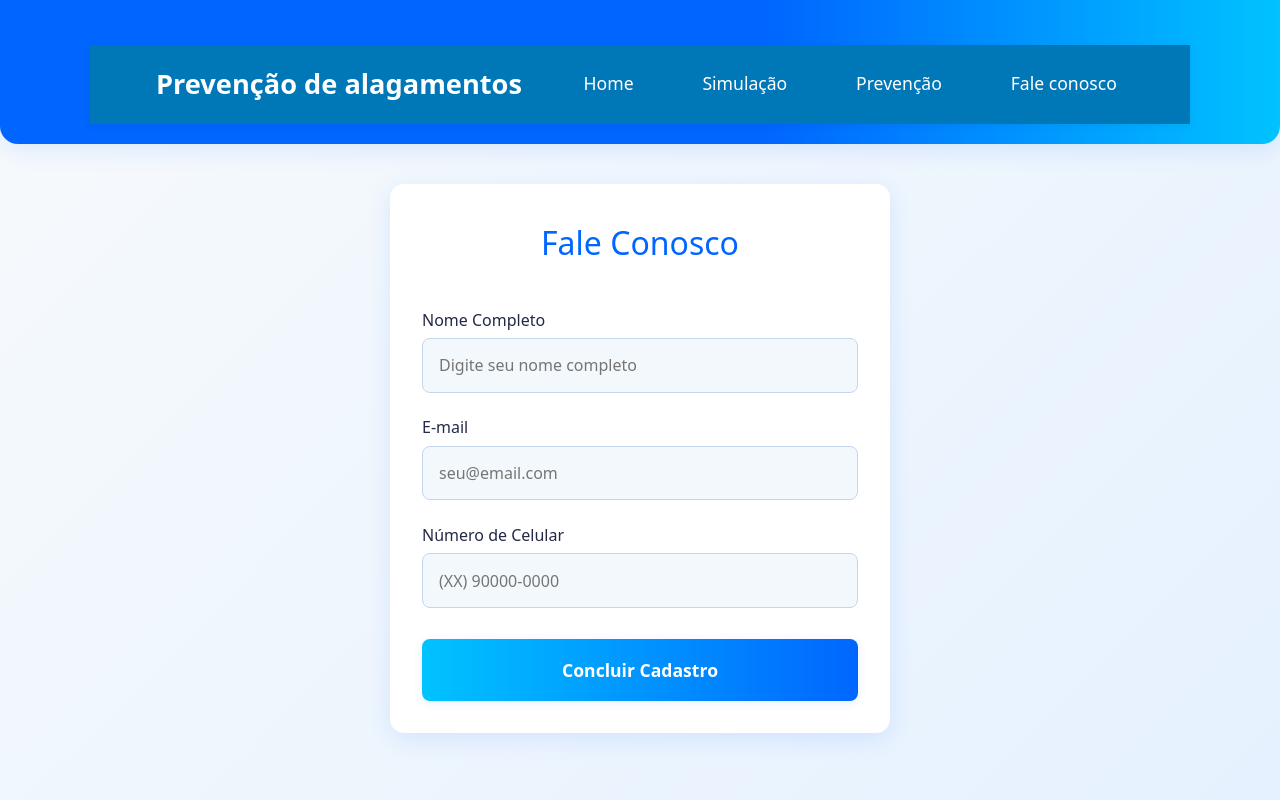
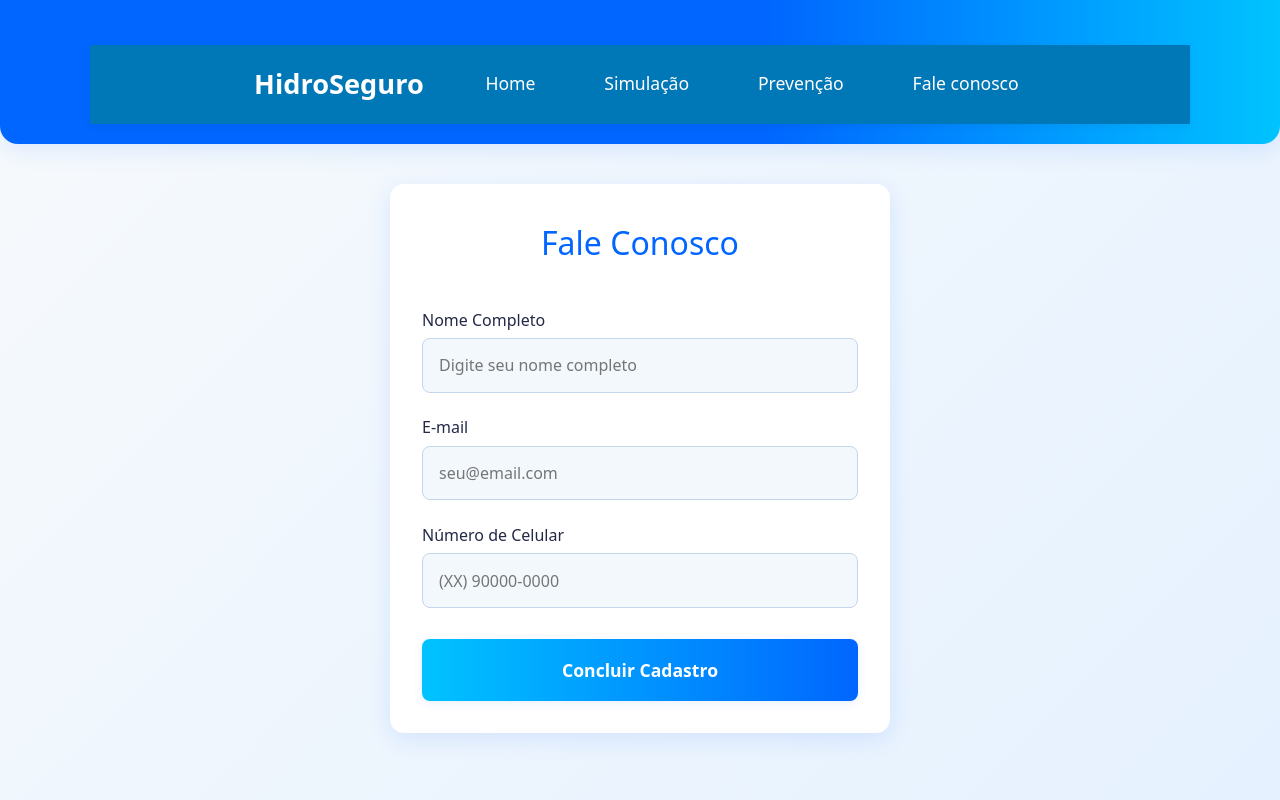
Before and after one commit to Gustavo-Oliver07/global-solution-9, a plain HTML site: page faleConosco.html in a window 1280 px wide. Shown: the top 800 px of the page. Drawn offline with nearby package versions, Linux system fonts and the light colour scheme.

Commit message:
Update nome faleConosco.html

```diff
--- a/faleConosco.html
+++ b/faleConosco.html
@@ -4,7 +4,7 @@
     <meta charset="UTF-8">
     <meta http-equiv="X-UA-Compatible" content="IE=edge">
     <meta name="viewport" content="width=device-width, initial-scale=1.0">
-    <title>Document</title>
+    <title>HidroSeguro - fale conosco</title>
     <link rel="stylesheet" href="css/style.css">
     <link href="https://cdn.jsdelivr.net/npm/bootstrap@5.3.6/dist/css/bootstrap.min.css" rel="stylesheet" integrity="sha384-4Q6Gf2aSP4eDXB8Miphtr37CMZZQ5oXLH2yaXMJ2w8e2ZtHTl7GptT4jmndRuHDT" crossorigin="anonymous">
     <script src="https://cdn.jsdelivr.net/npm/bootstrap@5.3.6/dist/js/bootstrap.bundle.min.js" integrity="sha384-j1CDi7MgGQ12Z7Qab0qlWQ/Qqz24Gc6BM0thvEMVjHnfYGF0rmFCozFSxQBxwHKO" crossorigin="anonymous"></script>
@@ -13,7 +13,7 @@
 <header>
   <nav style="background: #0077b6; padding: 0; box-shadow: 0 2px 8px rgba(0,0,0,0.06);">
     <div style="max-width: 1100px; margin: 0 auto; display: flex; align-items: center; justify-content: space-between; flex-wrap: wrap;">
-      <span style="color: #fff; font-size: 1.7em; font-weight: bold; padding: 0.7em 1em;">Prevenção de alagamentos</span>
+      <span style="color: #fff; font-size: 1.7em; font-weight: bold; padding: 0.7em 1em;">HidroSeguro</span>
       <ul style="list-style: none; display: flex; margin: 0; padding: 0;">
         <li><a href="index.html" style="display: block; padding: 1.2em 1.5em; color: #fff; text-decoration: none; font-weight: 500; transition: background 0.2s;">Home</a></li>
         <li><a href="simulacao.html" style="display: block; padding: 1.2em 1.5em; color: #fff; text-decoration: none; font-weight: 500; transition: background 0.2s;">Simulação</a></li>
```
